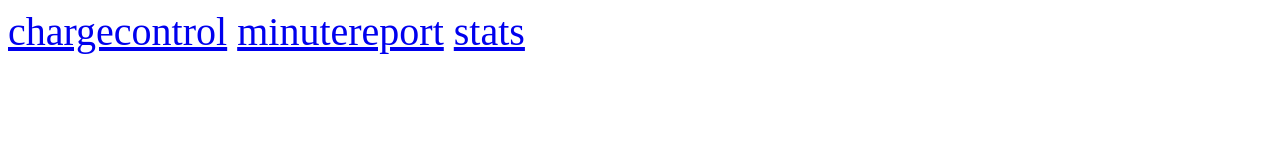
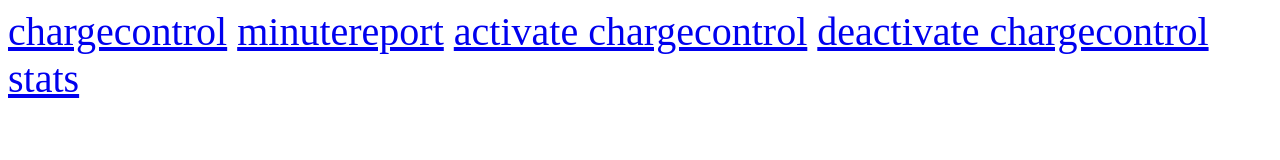
Before and after one commit to stdwanze/counterstat, a website: page public/index.htm in a window 1280 px wide. Drawn offline with Linux system fonts and the light colour scheme.

Commit message:
fixed link

```diff
--- a/public/index.htm
+++ b/public/index.htm
@@ -9,6 +9,8 @@
     <body>
         <a href="./../chargecontrol">chargecontrol</a>
         <a href="./../minutereport">minutereport</a>
+        <a href="./../activate">activate chargecontrol</a>
+        <a href="./../deactivate">deactivate chargecontrol</a>
         <a href="./../stats">stats</a>
 
 
```
